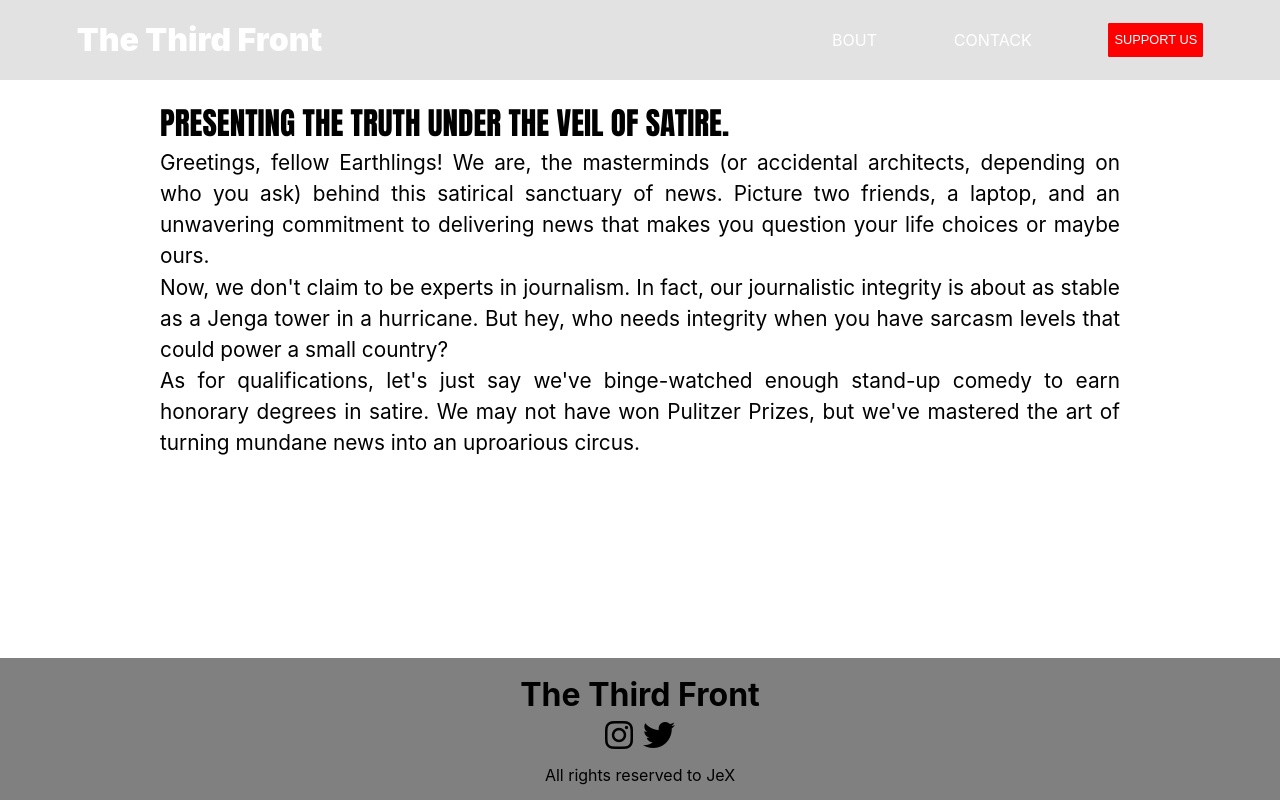
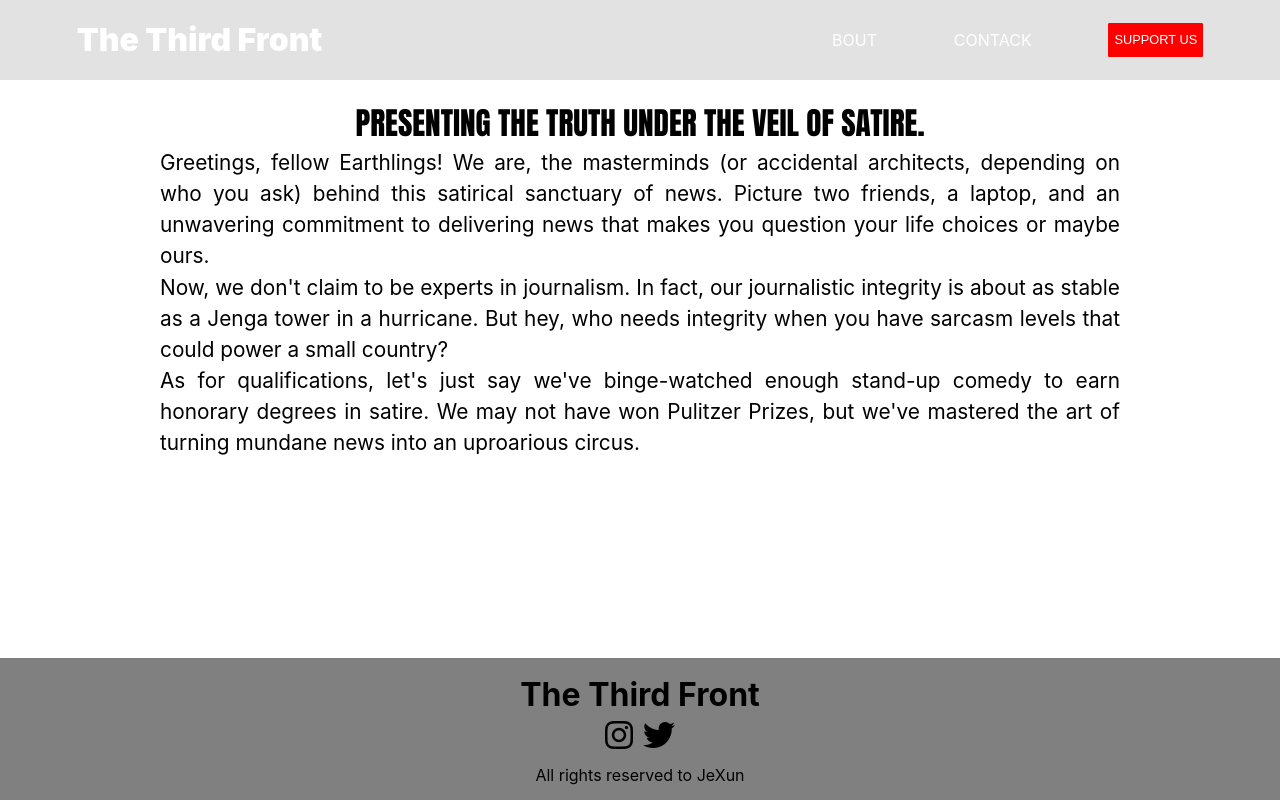
Before and after one commit to saurabhje/Truly-Trustable-News, a React (Vite) app in the folder Frontend/: page /aboutus in a window 1280 px wide. Built offline with nearby package versions, Linux system fonts and the light colour scheme; no server answers.

Commit message:
Checking deployment

```diff
--- a/Frontend/src/component/aboutus.jsx
+++ b/Frontend/src/component/aboutus.jsx
@@ -25,10 +25,10 @@ const ContentWrapper = styled.div`
   }
 `;
 const RedHead = styled.h2`
+text-align: center;
 text-transform: uppercase;
 font-family: 'Anton', sans-serif;
 font-weight: 700:
-text-align: center;
 `
 
 const Homepage = () => {
--- a/Frontend/src/component/footer.jsx
+++ b/Frontend/src/component/footer.jsx
@@ -50,7 +50,7 @@ const Footer = () => {
           <Icon className='fab fa-twitter'></Icon>
         </a>
       </Socials>
-      <RightsReserved>All rights reserved to JeX</RightsReserved>
+      <RightsReserved>All rights reserved to JeXun</RightsReserved>
     </FooterWrapper>
   );
 };
```
Also changed, not shown: Frontend/vercel.json (added).
